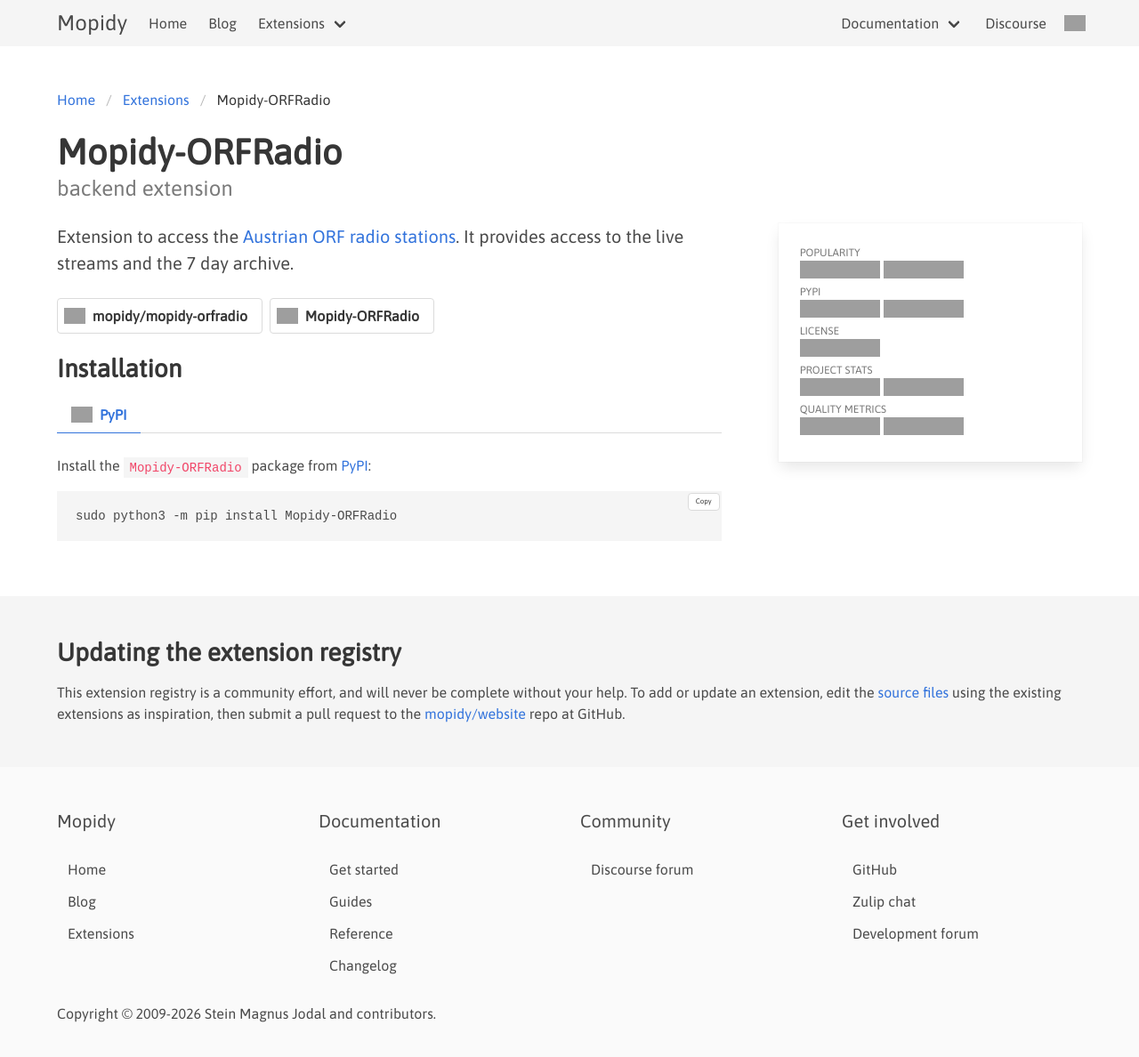
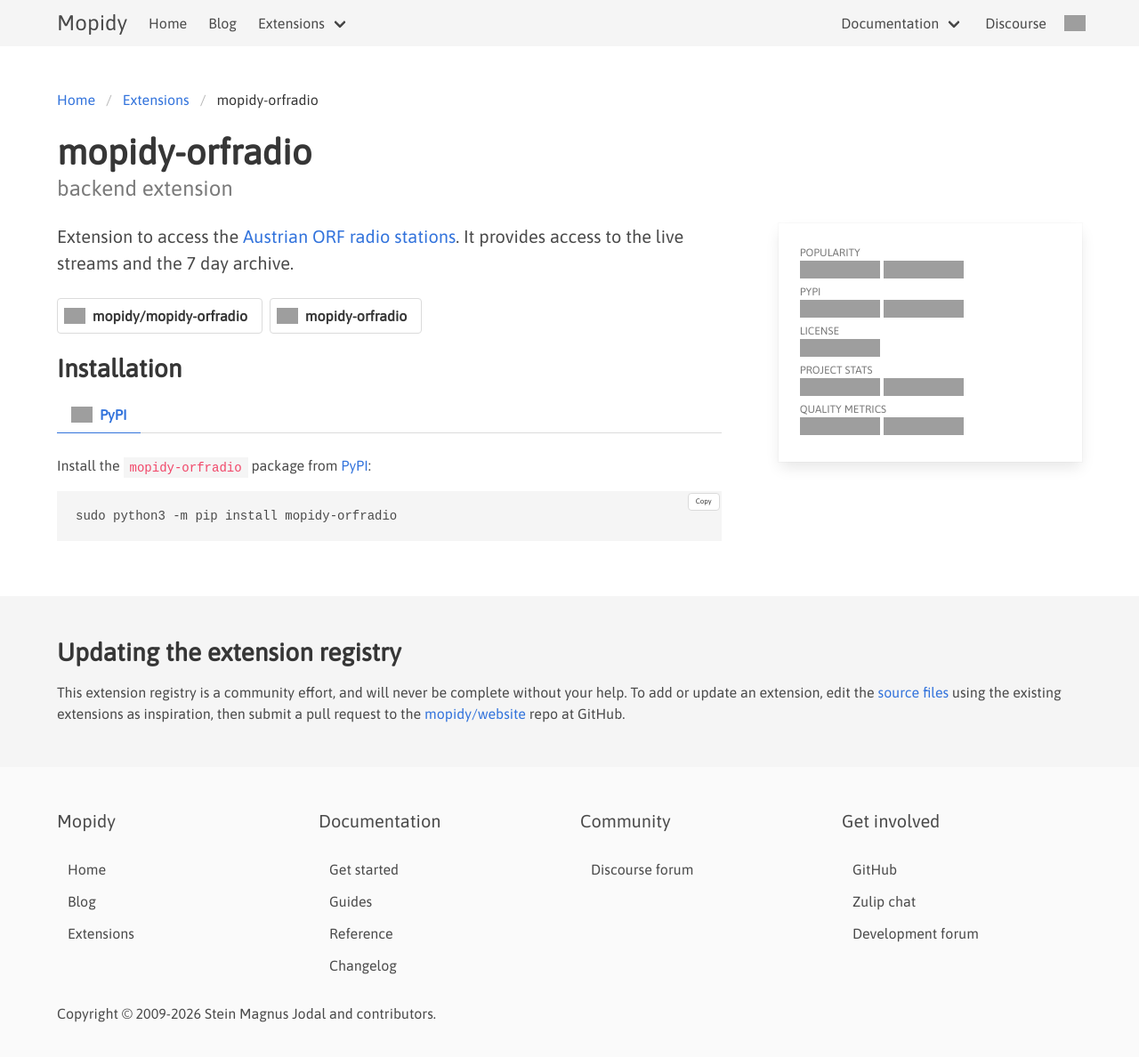
Before and after one commit to mopidy/website, a Jekyll site: the page built from _ext/orfradio.md, in a window 1280 px wide, cut to the strip 0-1247 px from the top of the page. Shown: the top 1188 px of the strip at 89% size. Built offline with Jekyll 4.4.1, drawn with Linux system fonts in a browser that asks for light colours; part of the change alters nothing that is shown; grey boxes are pictures that could not be loaded.

```diff
--- a/_ext/orfradio.md
+++ b/_ext/orfradio.md
@@ -1,12 +1,12 @@
 ---
-title: Mopidy-ORFRadio
+title: mopidy-orfradio
 type: backend
 dev:
   github: mopidy/mopidy-orfradio
-  circleci: true
+  github_actions: true
   codecov: true
 dist:
-  pypi: Mopidy-ORFRadio
+  pypi: mopidy-orfradio
 ---
 
 Extension to access the [Austrian ORF radio stations](https://radiothek.orf.at/). It provides access to the live streams and the 7 day archive.
```
